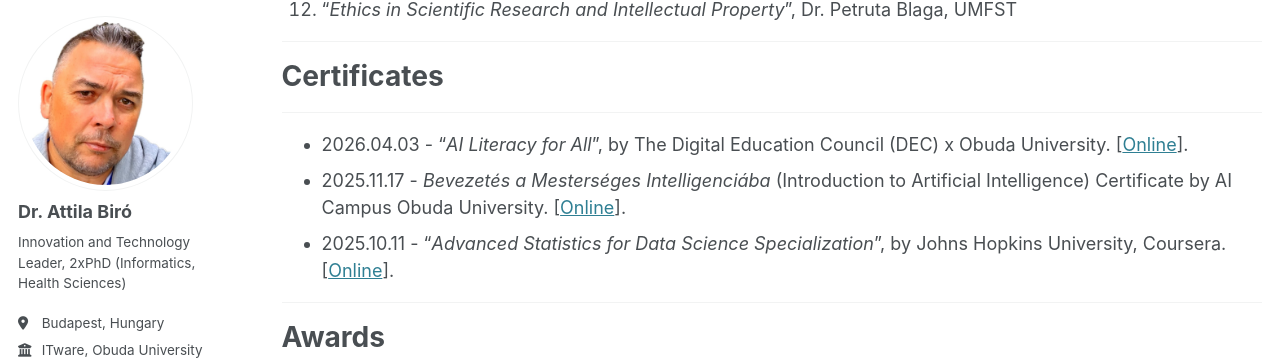
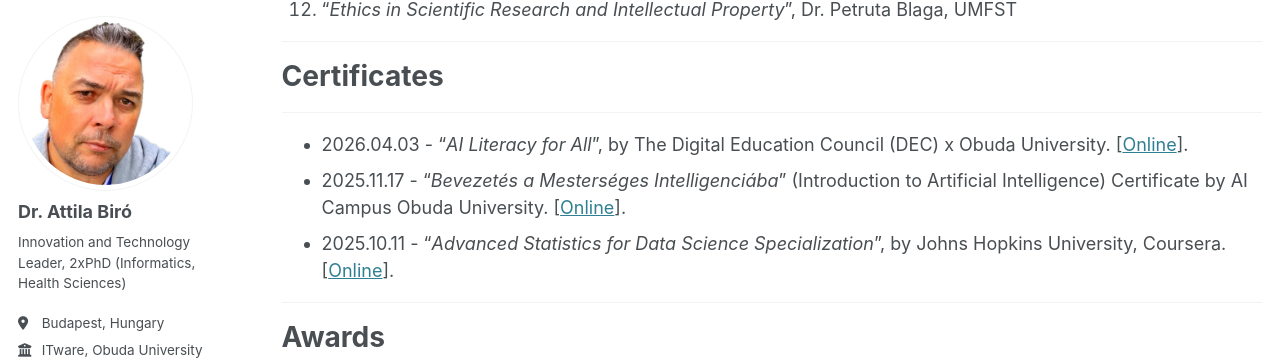
Before and after one commit to biroka/biroka.github.io, a Jekyll site: the page built from _pages/phd_mathematics.md, in a window 1280 px wide and 900 px high, scrolled down 2944 px. Shown: the part 90-452 px from the top of the window. Built offline with Jekyll 4.4.1, drawn with Linux system fonts in a browser that asks for light colours; some web fonts are replaced.

```diff
--- a/_pages/phd_mathematics.md
+++ b/_pages/phd_mathematics.md
@@ -65,7 +65,7 @@ author_profile: true
 # Certificates
 ***
 * 2026.04.03 - "_AI Literacy for All_", by The Digital Education Council (DEC) x Obuda University. [<a target="_new" href="https://github.com/biroka/PhD/blob/main/certificates/Biro_Attila_OE_AI_Literacy_for_All_rk08m3mh7a-2026-04-03.pdf">Online</a>].
-* 2025.11.17 - _Bevezetés a Mesterséges Intelligenciába_ (Introduction to Artificial Intelligence) Certificate by AI Campus Obuda University. [<a target="_new" href="https://github.com/biroka/PhD/blob/main/certificates/OE_AI_bevezetes_Oklevel_BiroAttila_20251117.pdf">Online</a>].
+* 2025.11.17 - "_Bevezetés a Mesterséges Intelligenciába_" (Introduction to Artificial Intelligence) Certificate by AI Campus Obuda University. [<a target="_new" href="https://github.com/biroka/PhD/blob/main/certificates/OE_AI_bevezetes_Oklevel_BiroAttila_20251117.pdf">Online</a>].
 * 2025.10.11 - "_Advanced Statistics for Data Science Specialization_", by Johns Hopkins University, Coursera. [<a target="_new" href="https://www.coursera.org/account/accomplishments/specialization/QVHY1O680BXE">Online</a>].
 
 ***
```
